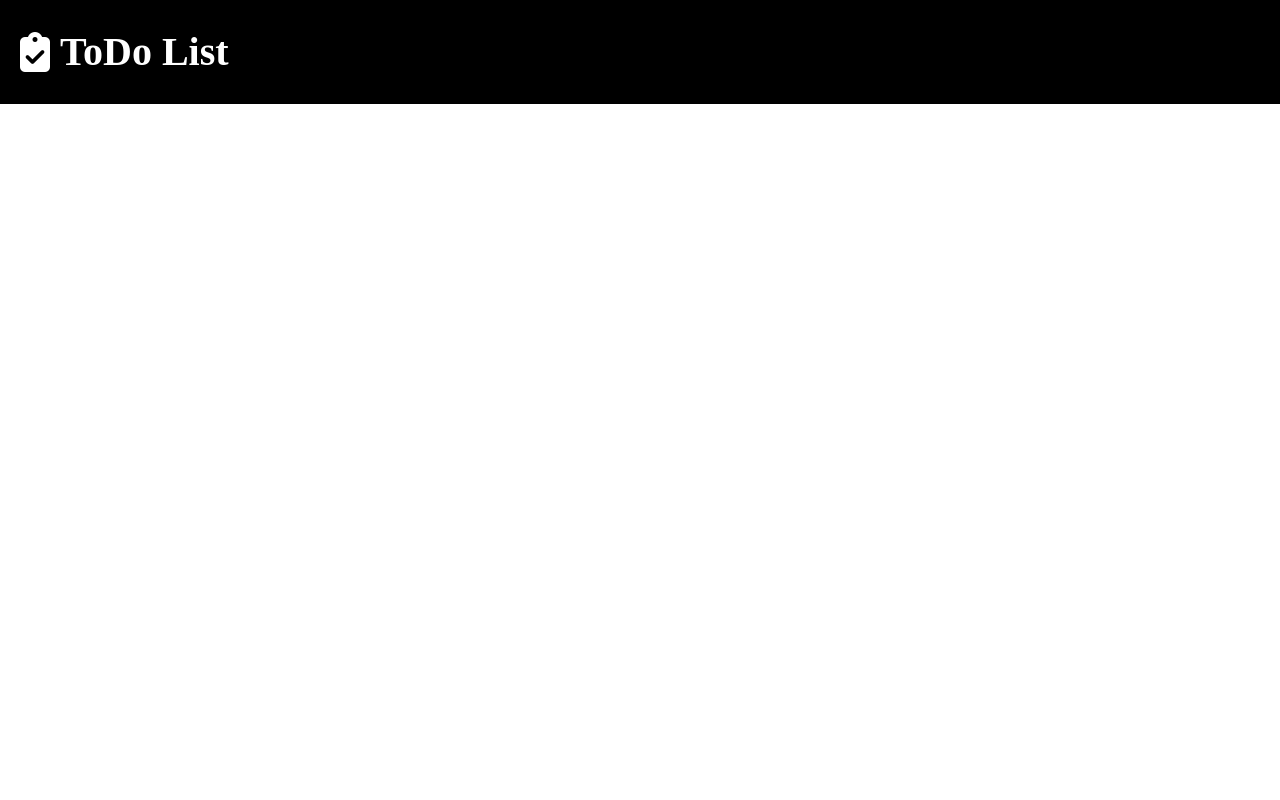
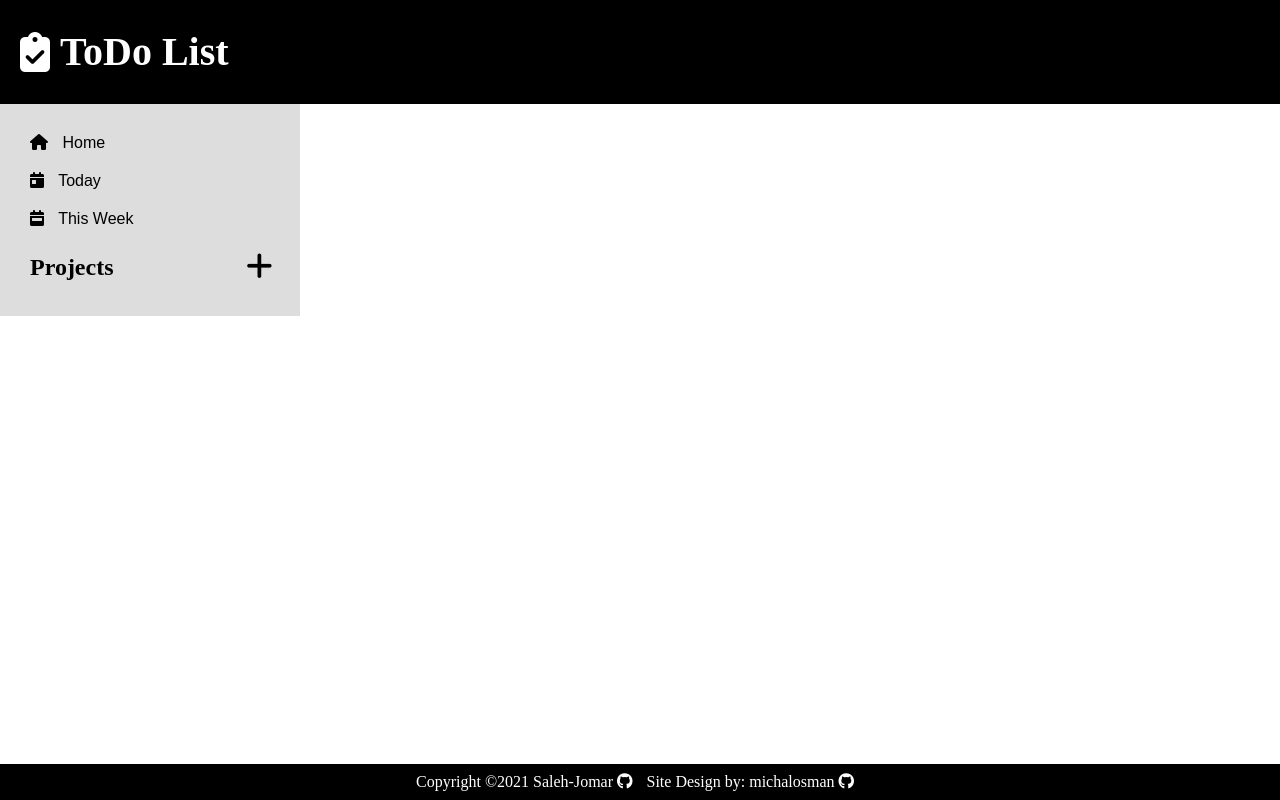
Before and after one commit to Saleh-Jomar/to-do-list, a website built with webpack: page dist/index.html in a window 1280 px wide. Built offline with nearby package versions, Linux system fonts and the light colour scheme.

Commit message:
UI: Footer and Navigation bar

```diff
--- a/dist/index.html
+++ b/dist/index.html
@@ -9,11 +9,41 @@
         <script src="main.js" defer></script>
     </head>
     <body>
-        <div id="content">
-            <header>
-                <i class="fas fa-clipboard-check"></i>
-                <h1 id="header-title">ToDo List</h1>
-            </header>
-        </div>
+        <header>
+            <i class="fas fa-clipboard-check"></i>
+            <h1 id="header-title">ToDo List</h1>
+        </header>
+
+        <main>
+            <nav>
+                <div id="Defaults">
+                    <button class="button-default" id='button-home'>
+                        <i class="fas fa-home"></i>
+                        Home
+                    </button>
+                    <button class="button-default" id='button-today'>
+                        <i class="fas fa-calendar-day"></i>
+                        Today
+                    </button>
+                    <button class="button-default" id='button-week'>
+                        <i class="fas fa-calendar-week"></i>
+                        This Week
+                    </button>
+                </div>
+                <div id="Project-Header">
+                    <h1 id="project-title">Projects</h1>
+                    <button id="button-add-project">
+                        <i class="fas fa-plus"></i>
+                    </button>
+                </div>
+                <div id='Project-List'></div>
+            </nav>
+        </main>
+
+        <footer>
+            Copyright ©2021 Saleh-Jomar
+            <i class="fab fa-github"></i>
+            Site Design by: michalosman <i class="fab fa-github"></i>
+        </footer>
     </body>
 </html>
--- a/dist/style.css
+++ b/dist/style.css
@@ -10,10 +10,30 @@ html {
     position: relative;
     min-height: 100%;
 }
+body {
+    font-size: 1.6rem;
+}
 
 i {
     margin-right: 1rem;
 }
+
+main {
+    display: flex;
+    min-height: 100%;
+}
+
+button {
+    display: block;
+    padding: 0.625em;
+    border: none;
+    border-radius: 1rem;
+    cursor: pointer;
+    outline: none;
+    background-color: inherit;
+    font-size: inherit;
+}
+
 
 /*Header*/
 header {
@@ -29,3 +49,53 @@ header {
 header .fas {
     font-size: 4rem;
 }
+
+/*Footer*/
+footer{
+    width: 100%;
+    background-color: black;
+    color: white;
+    position: absolute;
+    bottom: 0;
+    text-align: center;
+    padding: 0.5rem;
+}
+
+/*Nav*/
+nav {
+    flex: 1;
+    max-width: 30rem;
+    padding: 2rem;
+    background-color: #ddd
+}
+
+.button-default {
+    width: 100%;
+    text-align: left;
+}
+
+#button-add-project{
+    font-size: 3rem;
+    padding: 0.25em;
+    border-radius: 0;
+}
+
+#Project-Header {
+    display: flex;
+    justify-content: space-between;
+    align-items: center;
+}
+
+#project-title {
+    padding: 1rem;
+}
+
+.fa-plus {
+    margin: 0;
+}
+
+.button-default:hover, #button-add-project:hover{
+    background-color: #ccc;
+}
+
+/*Main Content*/
```
